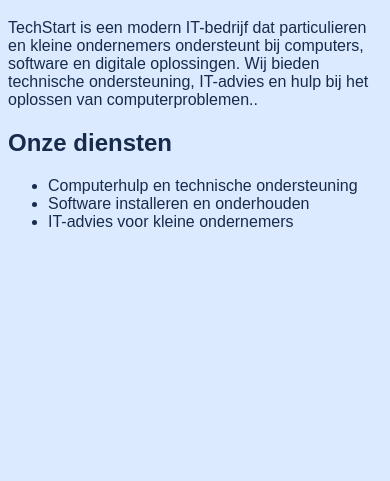
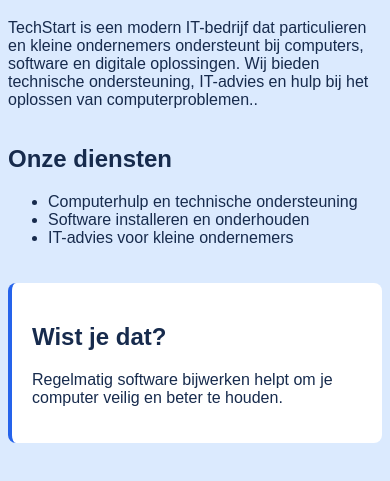
Before and after one commit to bouchraelamrani963-web/techstart-eindopdracht, a plain HTML site: page index.html in a window 390 px wide. Shown: the part 119-600 px from the top of the page. Drawn offline with Linux system fonts and the light colour scheme.

Commit message:
HTML indeling en responsive design toegevoegd

```diff
--- a/index.html
+++ b/index.html
@@ -2,6 +2,7 @@
 <html lang="nl">
     <head>
   <meta charset="utf-8">
+  <meta name="viewport" content="width=device-width, initial-scale=1.0">
   <title>TechStart - Home</title>
   <link rel="stylesheet" href="style.css">
     </head>
@@ -10,16 +11,26 @@
             <a href="index.html">Home</a>
             <a href="over.html">over ons</a>
         </nav>
+        <main>
         <h1>Welkom bij TechStart!</h1>
         <p>TechStart is een modern IT-bedrijf dat particulieren en kleine
 ondernemers ondersteunt bij computers, software en digitale oplossingen.
 Wij bieden technische ondersteuning, IT-advies en hulp bij het
 oplossen van computerproblemen..</p>
+<div class="inhoud-rij">
+<section>
 <h2>Onze diensten</h2>
     <ul>
         <li>Computerhulp en technische ondersteuning</li>
         <li>Software installeren en onderhouden</li>
         <li>IT-advies voor kleine ondernemers</li>
     </ul>
+</section>
+<aside>
+    <h2>Wist je dat?</h2>
+    <p>Regelmatig software bijwerken helpt om je computer veilig en beter te houden.</p>
+</aside>
+</div>
+</main>
         </body>
         </html>
--- a/style.css
+++ b/style.css
@@ -11,3 +11,29 @@ nav a {color: white;
 text-decoration: none;
 margin-right: 24px;
 }
+aside {
+    background-color: white;
+    padding: 20px;
+    border-radius: 8px;
+    margin-top: 20px;
+    border-left: 4px solid #2563eb;
+}
+.inhoud-rij {
+    display: flex;
+    gap: 20px;
+    align-items: flex-start;
+}
+
+.inhoud-rij section {
+    flex: 2;
+}
+
+.inhoud-rij aside {
+    flex: 1;
+    margin-top: 0;
+}
+@media (max-width: 768px) {
+    .inhoud-rij {
+        flex-direction: column;
+    }
+}
```
Also changed, not shown: over.html (+1 -0 lines).
